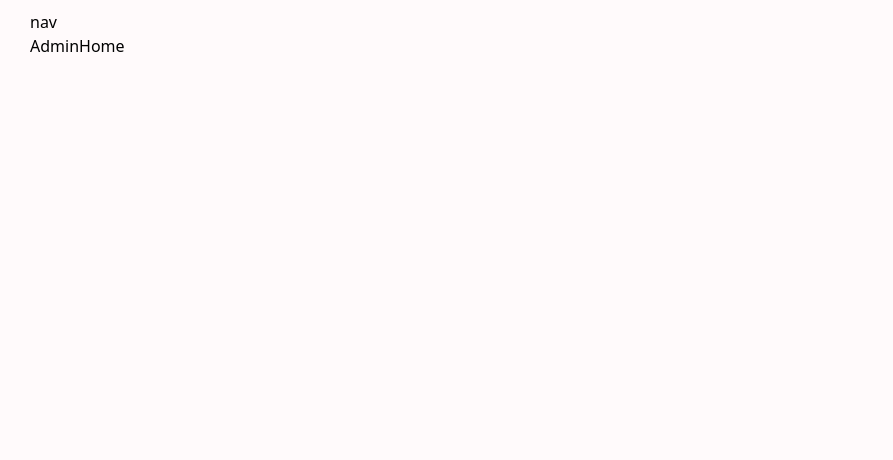
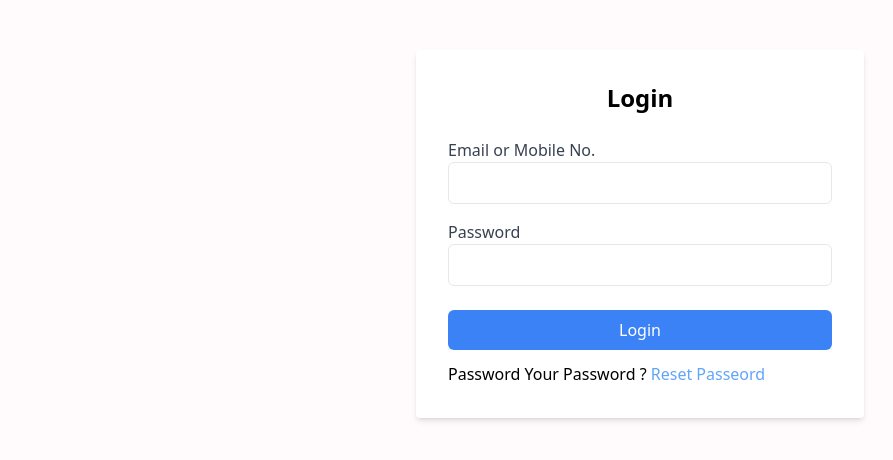
Before and after one commit to afzal-2004/DoctorAppoint, a React (Vite) app: page /admin in a window 1280 px wide. Shown: the top 460 px of the page, without its empty margins (0-893 px from the left). Built offline with nearby package versions, Linux system fonts and the light colour scheme.

Commit message:
Setup Admin Pannel Route

```diff
--- /dev/null
+++ b/src/Admin/Components/AdminAuth.jsx
@@ -0,0 +1,53 @@
+import { useNavigate } from "react-router";
+
+export const AdminAuth = () => {
+  const navigate = useNavigate();
+  const handleAdminLogin = () => {
+    navigate("/adminLayout");
+  };
+  return (
+    <>
+      <div className="flex items-center justify-center max-h-screen mt-[5vh]">
+        <form
+          className="bg-white p-8 rounded shadow-md max-w-md w-full"
+          onSubmit={handleAdminLogin}
+        >
+          <h2 className="text-2xl font-bold mb-6 text-center">Login</h2>
+
+          <div className="mb-4">
+            <label htmlFor="email" className="block text-gray-700">
+              Email or Mobile No.
+            </label>
+            <input
+              type="text"
+              name="emailOrMobile"
+              className="loginForminput"
+              //   required
+            />
+          </div>
+
+          <div className="mb-6">
+            <label htmlFor="confirmPassword" className="block text-gray-700">
+              Password
+            </label>
+            <input
+              type="password"
+              name="Password"
+              className="loginForminput"
+              //   required
+            />
+          </div>
+
+          <button type="submit" className="RegisterandLoginBtn">
+            Login
+          </button>
+
+          <p className=" mt-3">
+            Password Your Password ?{" "}
+            <span className="text-blue-400">Reset Passeord</span>
+          </p>
+        </form>
+      </div>
+    </>
+  );
+};
--- a/src/Admin/Components/Sidebar.jsx
+++ b/src/Admin/Components/Sidebar.jsx
@@ -1,7 +1,63 @@
-export const Sidebar = () => {
-  return <div>Sidebar</div>;
+import { Link } from "react-router-dom";
+import { FaHome, FaAddressBook } from "react-icons/fa";
+import { CiViewList } from "react-icons/ci";
+import { useState } from "react";
+export const AdminSidebar = () => {
+  const [navItem, setnavItem] = useState("1");
+
+  return (
+    <div className="   h-[98vh] m-auto  border-black border border-r-2 border-l-0 border-b-0 border-t-0   p-4 w-[30%]   sm:min-w-[20%] md:min-w-[15%]  cursor-pointer  hidden sm:block">
+      <ul className="flex flex-col gap-y-3 ">
+        <Link to={"/adminLayout"}>
+          <li
+            className={`flex items-center  gap-x-5 p-2 w-full  sm:text-[20px] flex-nowrap ${
+              navItem === "1" && "bg-blue-50"
+            }`}
+            onClick={() => setnavItem("1")}
+          >
+            <FaHome />
+            Home
+          </li>
+        </Link>
+        <Link to={"/adminLayout/adddoctor"}>
+          <li
+            className={`flex items-center  p-2 gap-x-5 sm:text-[20px] flex-nowrap ${
+              navItem === "2" && "bg-blue-50"
+            }`}
+            onClick={() => setnavItem("2")}
+          >
+            <FaAddressBook />
+            Add doctor
+          </li>
+        </Link>
+
+        <Link to={"/adminLayout/allDoctorList"}>
+          <li
+            className={`flex items-center  p-2 gap-x-5 sm:text-[20px] flex-nowrap ${
+              navItem === "3" && "bg-blue-50"
+            }`}
+            onClick={() => setnavItem("3")}
+          >
+            <CiViewList />
+            All Doctor
+          </li>
+        </Link>
+      </ul>
+    </div>
+  );
 };
 
-export const Navbar = () => {
-  return <div>nav</div>;
+export const AdminNavbar = () => {
+  return (
+    <nav className="   flex  justify-between items-center p-2 h-[50px] sm:h-[70px]  ">
+      <Link to={"/"} className=" font-semibold sm:text-[20px] text-[27px]">
+        <h1 className=" flex  items-center gap-3">
+          <img src="frontend/logo.svg" alt="" />
+          careBridge
+        </h1>
+      </Link>
+
+      <button className="bg-blue-400 px-4 py-2  rounded-xl">Logout</button>
+    </nav>
+  );
 };
--- /dev/null
+++ b/src/Admin/Home/Admin.jsx
@@ -0,0 +1,3 @@
+export const Admin = () => {
+  return <div>Admin</div>;
+};
--- a/src/Admin/Home/AdminRoute.jsx
+++ /dev/null
@@ -1,13 +0,0 @@
-import { Route, Routes } from "react-router-dom";
-import { Navbar } from "../Components/Sidebar";
-import { AdminHome } from "../Components/AdminHome";
-export const AdminRoute = () => {
-  return (
-    <>
-      <Navbar />
-      <Routes>
-        <Route path="/" element={<AdminHome />} />
-      </Routes>
-    </>
-  );
-};
--- a/src/Components/Footer.jsx
+++ b/src/Components/Footer.jsx
@@ -1,5 +1,3 @@
-import logo from "../assets/frontend/logo.svg";
-
 export const Footer = () => {
   return (
     <footer className=" mt-[5vh] ">
@@ -8,7 +6,11 @@ export const Footer = () => {
           <div className=" md:max-w-[50%]">
             <div className="mb-6 md:mb-0">
               <a href="/" className="flex items-center">
-                <img src={logo} className="h-8 me-3" alt="FlowBite Logo" />
+                <img
+                  src="/frontend/logo.svg"
+                  className="h-8 me-3"
+                  alt="FlowBite Logo"
+                />
                 <span className="self-center text-2xl font-semibold whitespace-nowrap  text-gray-300">
                   Name
                 </span>
--- a/src/Components/Navbar.jsx
+++ b/src/Components/Navbar.jsx
@@ -1,4 +1,3 @@
-import logo from "../assets/frontend/logo.svg";
 import { CiMenuFries } from "react-icons/ci";
 import { IoMdClose } from "react-icons/io";
 import { useContext } from "react";
@@ -18,7 +17,7 @@ export const Navbar = () => {
       <nav className="   flex  justify-between items-center p-2 h-[50px] sm:h-[70px]  ">
         <Link to="/">
           <h1 className="flex  gap-3  items-center ">
-            <img src={logo} alt="" />
+            <img src="frontend/logo.svg" alt="" />
             <p className="text-[20px]   xl:text-[25px] font-bold">CareBridge</p>
           </h1>
         </Link>
--- a/src/Router/Index.jsx
+++ b/src/Router/Index.jsx
@@ -11,15 +11,20 @@ import { DoctorDetails } from "../Components/DoctorDetails";
 import { PatinentDetails } from "../Components/PatinentDetails";
 import { MyProfile } from "../Components/UserProfile";
 import { MyAppointments } from "../Components/MyAppointments";
-import { AdminRoute } from "../Admin/Home/AdminRoute";
-
+/* ALL ADMIN PABEL REALTED ROITES IS DEFINED HERE*/
+import { AdminNavbar } from "../Admin/Components/Sidebar";
+import { AdminAuth } from "../Admin/Components/AdminAuth";
+import { Admin } from "../Admin/Home/Admin";
+import { AdminSidebar } from "../Admin/Components/Sidebar";
+import { AddDoctor } from "../Admin/Components/AddDoctor";
+import { DoctorList } from "../Admin/Components/DoctorList";
 export const Index = () => {
-  const isAdminRoute = location.pathname.startsWith("/admin");
   return (
     <>
       <BrowserRouter>
-        {!isAdminRoute && <Navbar />}
         <Routes>
+          {/* This Route For My Main App */}
+          <Route path="/" element={<MainAppLayoute />}>
             <Route path="/" element={<Home />} />
             <Route path="/about" element={<About />} />
             <Route path="/contact" element={<Contact />} />
@@ -32,10 +37,25 @@ export const Index = () => {
             <Route path="/allDoctors" element={<DoctorOutlet />}>
               <Route path="/allDoctors" element={<Doctors />} />
             </Route>
-          <Route path="/admin" element={<AdminRoute />} />
+          </Route>
+          {/* / ADMIN PANEL ROUTES   */}
+          <Route path="/admin" element={<AdminAuth />} />
+          <Route path="/adminLayout" element={<AdminLayout />}>
+            <Route path="/adminLayout" element={<Admin />} />
+            <Route path="/adminLayout/adddoctor" element={<AddDoctor />} />
+            <Route path="/adminLayout/allDoctorList" element={<DoctorList />} />
+          </Route>
         </Routes>
-        {!isAdminRoute && <Footer />}
       </BrowserRouter>
+    </>
+  );
+};
+const MainAppLayoute = () => {
+  return (
+    <>
+      <Navbar />
+      <Outlet />
+      <Footer />
     </>
   );
 };
@@ -49,3 +69,17 @@ const DoctorOutlet = () => {
     </div>
   );
 };
+
+export const AdminLayout = () => {
+  return (
+    <>
+      <AdminNavbar />
+      <div className="flex  border-black border border-r-0 border-l-0 border-b-0 border-t-2  ">
+        <AdminSidebar />
+        <div className="bg-blue-50  m-auto  p-4 w-[90%]   sm:min-w-[80%] md:min-w-[85%]">
+          <Outlet />
+        </div>
+      </div>
+    </>
+  );
+};
```
Also changed, not shown: public/frontend/logo.svg (renamed from src/assets/frontend/logo.svg). Lines whose indentation alone changed are shown as unchanged.
